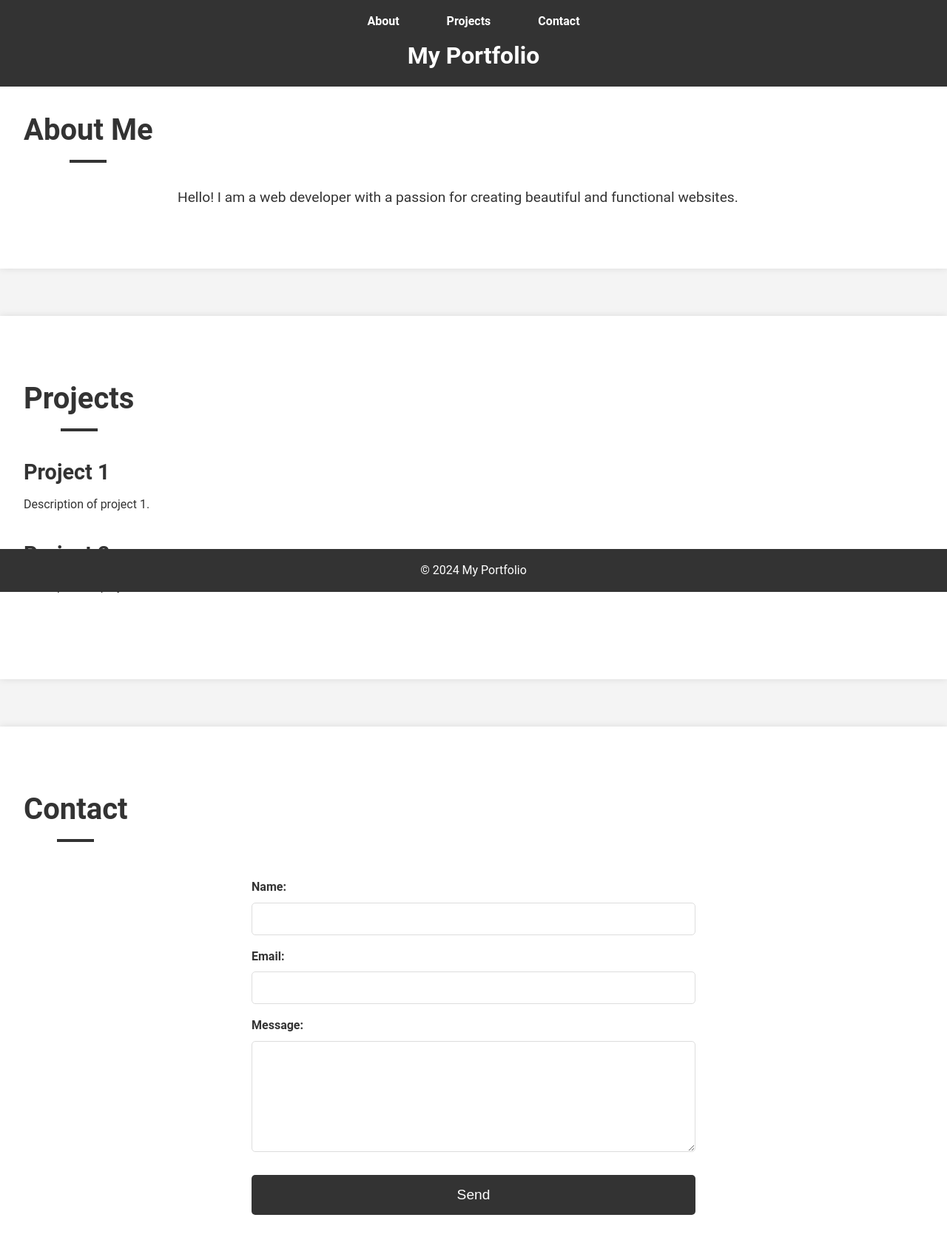
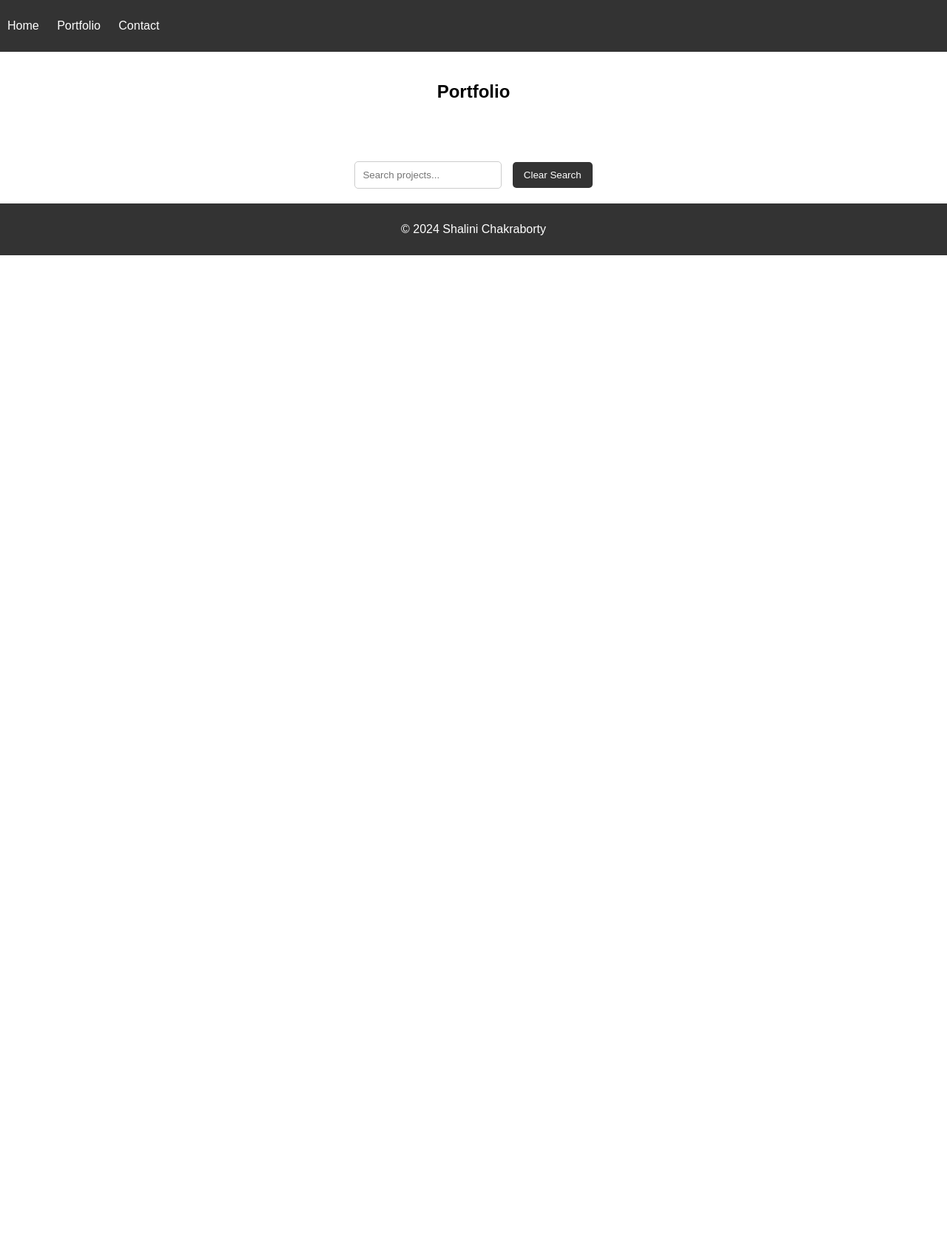
Before and after one commit to ChakrabortyShalini/Personal-Portfolio-, a plain HTML site: page index.html in a window 1280 px wide. Shown: the whole page at 74% size. After the commit the page ends 800 px from the top, so only its background shows below. Drawn offline with Linux system fonts and the light colour scheme.

Commit message:
Update Files

```diff
--- a/index.html
+++ b/index.html
@@ -1,58 +1,40 @@
-
 <!DOCTYPE html>
 <html lang="en">
 <head>
     <meta charset="UTF-8">
     <meta name="viewport" content="width=device-width, initial-scale=1.0">
-    <title>My Portfolio</title>
+    <title>Portfolio</title>
     <link rel="stylesheet" href="styles.css">
 </head>
 <body>
+    <div class="content-wrapper">
         <header>
             <nav>
                 <ul>
-                <li><a href="#about">About</a></li>
-                <li><a href="#projects">Projects</a></li>
-                <li><a href="#contact">Contact</a></li>
+                    <li><a href="index.html">Home</a></li>
+                    <li><a href="portfolio.html">Portfolio</a></li>
+                    <li><a href="contact.html">Contact</a></li>
                 </ul>
             </nav>
-        <h1>My Portfolio</h1>
         </header>
-
-    <section id="about">
-        <h2>About Me</h2>
-        <p>Hello! I am a web developer with a passion for creating beautiful and functional websites.</p>
+        <main>
+            <h2>Portfolio</h2>
+            <section id="portfolio">
+                <div class="container" id="portfolio-container">
+                    <div class="project-grid" id="projects-container">
+                        <!-- Projects will be generated here by JavaScript -->
+                    </div>
+                </div>
             </section>
-
-    <section id="projects">
-        <h2>Projects</h2>
-        <div class="project">
-            <h3>Project 1</h3>
-            <p>Description of project 1.</p>
+            <div class="search-container">
+                <input type="text" id="search" placeholder="Search projects...">
+                <button id="clear-search">Clear Search</button>
             </div>
-        <div class="project">
-            <h3>Project 2</h3>
-            <p>Description of project 2.</p>
+        </main>
     </div>
-        <!-- Add more projects as needed -->
-    </section>
-    <!-- Update the form in index.html -->
-<section id="contact">
-    <h2>Contact</h2>
-    <form id="contact-form">
-        <label for="name">Name:</label>
-        <input type="text" id="name" name="name" required>
-        <label for="email">Email:</label>
-        <input type="email" id="email" name="email" required>
-        <label for="message">Message:</label>
-        <textarea id="message" name="message" required></textarea>
-        <button type="submit">Send</button>
-    </form>
-</section>
     <footer>
-        <p>&copy; 2024 My Portfolio</p>
+        <p>&copy; 2024 Shalini Chakraborty</p>
     </footer>
-
-    <script src="script.js"></script>
+    <script src="scripts.js"></script>
 </body>
 </html>
--- a/script.js
+++ b/script.js
@@ -1,38 +1,97 @@
+// Array of project objects
+const projects = [
+    {
+        title: 'GreenRoute',
+        description: 'A web application that optimizes travel routes based on carbon emissions.',
+        caseStudyLink: '#',
+        testimonials: ['Testimonial 1', 'Testimonial 2']
+    },
+    {
+        title: 'EcoClicker',
+        description: 'A browser extension that encourages users to reduce their digital carbon footprint.',
+        caseStudyLink: '#',
+        testimonials: ['Testimonial 1', 'Testimonial 2']
+    }
+];
 
+// Function to generate project cards
+function generateProjectCards(filteredProjects) {
+    const container = document.getElementById('projects-container');
+    container.innerHTML = ''; // Clear previous projects
 
-// Smooth scroll for navigation links
-document.querySelectorAll('nav ul li a').forEach(anchor => {
-    anchor.addEventListener('click', function(e) {
-        e.preventDefault();
-        document.querySelector(this.getAttribute('href')).scrollIntoView({
-            behavior: 'smooth'
+    filteredProjects.forEach(project => {
+        // Create project card elements
+        const projectCard = document.createElement('div');
+        projectCard.classList.add('project');
+
+        const projectTitle = document.createElement('h3');
+        projectTitle.innerText = project.title;
+        projectTitle.style.textDecoration = "underline";
+        projectTitle.style.fontSize = "1.5em";
+
+        const projectDescription = document.createElement('p');
+        projectDescription.innerText = project.description;
+
+        const projectLink = document.createElement('a');
+        projectLink.classList.add('project-link');
+        projectLink.href = project.caseStudyLink;
+        projectLink.innerText = 'View Case Study';
+        projectLink.style.position = "absolute";
+        projectLink.style.bottom = "20px";
+        projectLink.style.right = "20px";
+
+        const testimonialsDiv = document.createElement('div');
+        testimonialsDiv.classList.add('testimonials');
+
+        project.testimonials.forEach(testimonial => {
+            const testimonialP = document.createElement('p');
+            testimonialP.innerText = testimonial;
+            testimonialsDiv.appendChild(testimonialP);
         });
+
+        // Append elements to project card
+        projectCard.appendChild(projectTitle);
+        projectCard.appendChild(projectDescription);
+        projectCard.appendChild(projectLink);
+        projectCard.appendChild(testimonialsDiv);
+
+        // Append project card to container
+        container.appendChild(projectCard);
     });
-});
+}
 
-// Form validation
-document.getElementById('contact-form').addEventListener('submit', function(e) {
-    e.preventDefault();
-
-    const name = document.getElementById('name').value.trim();
-    const email = document.getElementById('email').value.trim();
-    const message = document.getElementById('message').value.trim();
-
-    if (name === '' || email === '' || message === '') {
-        alert('Please fill in all fields.');
+// Function to filter projects based on search text
+function filterProjects(searchText) {
+    if (!searchText) {
+        generateProjectCards(projects); // Show all projects if search text is empty
         return;
     }
 
-    if (!validateEmail(email)) {
-        alert('Please enter a valid email address.');
-        return;
-    }
+    const filteredProjects = projects.filter(project => {
+        // Match search text in title or description (case insensitive)
+        const titleMatches = project.title.toLowerCase().includes(searchText.toLowerCase());
+        const descriptionMatches = project.description.toLowerCase().includes(searchText.toLowerCase());
+        return titleMatches || descriptionMatches;
+    });
 
-    alert('Thank you for your message!');
-    this.reset();
+    generateProjectCards(filteredProjects);
+}
+
+// Initialize project cards on page load
+document.addEventListener('DOMContentLoaded', () => {
+    generateProjectCards(projects); // Show all projects initially
+
+    // Search input and clear button functionality
+    const searchInput = document.getElementById('search');
+    const clearButton = document.getElementById('clear-search');
+
+    searchInput.addEventListener('input', () => {
+        const searchText = searchInput.value.trim();
+        filterProjects(searchText);
+    });
+
+    clearButton.addEventListener('click', () => {
+        searchInput.value = ''; // Clear search input
+        filterProjects(''); // Show all projects
+    });
 });
-
-function validateEmail(email) {
-    const re = /^(([^<>()\[\]\\.,;:\s@"]+(\.[^<>()\[\]\\.,;:\s@"]+)*)|(".+"))@(([^<>()\[\]\\.,;:\s@"]+\.[^<>()\[\]\\.,;:\s@"]{2,}))$/;
-    return re.test(String(email).toLowerCase());
-}
--- a/styles.css
+++ b/styles.css
@@ -1,170 +1,118 @@
 /* styles.css */
-
-/* Reset some default styles */
-* {
+body {
+    font-family: Arial, sans-serif;
     margin: 0;
     padding: 0;
     box-sizing: border-box;
 }
 
-/* Body styling */
-body {
-    font-family: 'Roboto', sans-serif;
-    line-height: 1.6;
-    color: #333;
-    background-color: #f4f4f4;
-    margin: 0;
+header {
+    background-color: #333;
+    color: white;
+    padding: 10px 0;
+}
+
+nav ul {
+    list-style-type: none;
     padding: 0;
 }
 
-/* Header styling */
-header {
-    background-color: #333;
-    color: #fff;
-    padding: 1rem 0;
-    text-align: center;
-    position: fixed;
-    width: 100%;
-    top: 0;
-    z-index: 1000;
+nav ul li {
+    display: inline;
+    margin: 0 10px;
 }
 
-header nav ul {
-    list-style: none;
-    padding: 0;
-    margin: 0;
+nav ul li a {
+    color: white;
+    text-decoration: none;
+}
+
+main {
+    padding: 20px;
+}
+
+h2 {
+    text-align: center;
+}
+
+.container {
     display: flex;
     justify-content: center;
+    padding: 20px;
 }
 
-header nav ul li {
-    margin: 0 1rem;
+.project-grid {
+    display: grid;
+    grid-template-columns: repeat(auto-fit, minmax(300px, 1fr));
+    gap: 20px;
+    width: 100%;
 }
 
-header nav ul li a {
-    color: #fff;
-    text-decoration: none;
-    font-weight: bold;
-    transition: color 0.3s;
-}
-
-header nav ul li a:hover {
-    color: #f4f4f4;
-}
-
-header h1 {
-    margin-top: 0.5rem;
-    font-size: 2rem;
-}
-
-/* Section styling */
-section {
-    padding: 5rem 1rem;
-    margin-top: 4rem;
-    background-color: #fff;
-    box-shadow: 0 0 10px rgba(0,0,0,0.1);
-    margin-bottom: 2rem;
-}
-
-section h2 {
-    text-align: center;
-    margin-bottom: 2rem;
-    font-size: 2.5rem;
-    color: #333;
+.project {
+    background-color: #f9f9f9;
+    border: 1px solid #ddd;
+    border-radius: 8px;
+    padding: 20px;
     position: relative;
-    display: inline-block;
-}
-
-section h2::after {
-    content: '';
-    width: 50px;
-    height: 4px;
-    background: #333;
-    display: block;
-    margin: 8px auto 0;
-}
-
-#about p {
-    max-width: 800px;
-    margin: 0 auto;
-    font-size: 1.2rem;
-}
-
-/* Projects section */
-.project {
-    margin-bottom: 2rem;
+    box-shadow: 0 4px 8px rgba(0, 0, 0, 0.1);
 }
 
 .project h3 {
-    font-size: 1.8rem;
-    margin-bottom: 0.5rem;
+    font-size: 1.5em;
+    margin-bottom: 10px;
+    text-decoration: underline;
 }
 
-.project p {
-    font-size: 1rem;
+.project-link {
+    display: inline-block;
+    margin-top: 10px;
+    padding: 10px 15px;
+    background-color: #333;
+    color: white;
+    border-radius: 5px;
+    text-decoration: none;
+    position: absolute;
+    bottom: 20px;
+    right: 20px;
 }
 
-/* Contact section */
-form {
-    max-width: 600px;
-    margin: 0 auto;
-}
-
-form label {
-    display: block;
-    margin-top: 1rem;
-    font-weight: bold;
-}
-
-form input, form textarea {
-    width: 100%;
-    padding: 0.75rem;
-    margin-top: 0.5rem;
-    border: 1px solid #ddd;
-    border-radius: 5px;
-    font-size: 1rem;
-}
-
-form textarea {
-    resize: vertical;
-    min-height: 150px;
-}
-
-form button {
-    display: block;
-    width: 100%;
-    padding: 1rem;
-    background-color: #333;
-    color: #fff;
-    border: none;
-    border-radius: 5px;
-    cursor: pointer;
-    margin-top: 1.5rem;
-    font-size: 1.2rem;
-    transition: background-color 0.3s;
-}
-
-form button:hover {
+.project-link:hover {
     background-color: #555;
 }
 
-/* Footer styling */
-footer {
-    text-align: center;
-    padding: 1rem 0;
-    background-color: #333;
-    color: #fff;
-    position: fixed;
-    bottom: 0;
-    width: 100%;
+.testimonials {
+    margin-top: 20px;
 }
 
-@media (min-width: 768px) {
-    header nav ul li {
-        margin: 0 2rem;
-    }
+.search-container {
+    text-align: center;
+    margin-top: 20px;
+}
 
-    section {
-        padding: 5rem 2rem;
-    }
+#search {
+    padding: 10px;
+    margin-right: 10px;
+    border-radius: 5px;
+    border: 1px solid #ccc;
 }
+
+#clear-search {
+    padding: 10px 15px;
+    border-radius: 5px;
+    border: none;
+    background-color: #333;
+    color: white;
+    cursor: pointer;
+}
+
+#clear-search:hover {
+    background-color: #555;
+}
+
+footer {
+    background-color: #333;
+    color: white;
+    text-align: center;
+    padding: 10px 0;
+    flex-shrink: 0;
+}
```
Also changed, not shown: contact.html (added), portfolio.html (added), 1 other file. Lines whose indentation alone changed are shown as unchanged.
